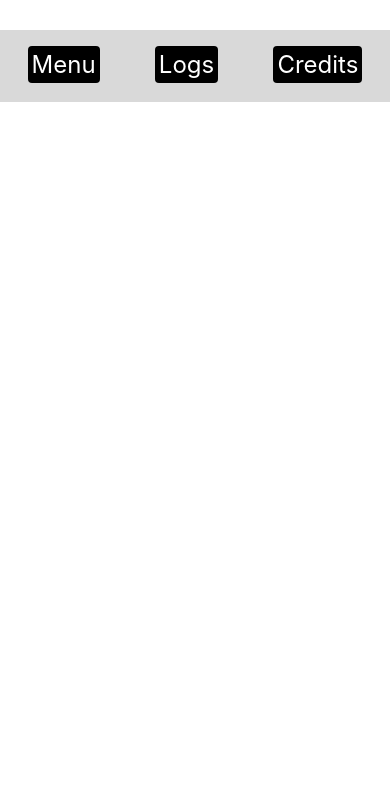
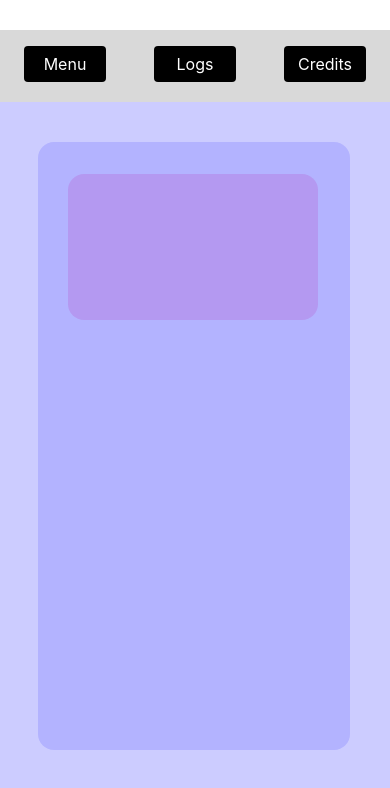
Before and after one commit to luis-luciqm/learning-react-native-expo, a React Native app: screen / in a window 390 px wide. Shown: the top 788 px of the page. Built offline with nearby package versions, Linux system fonts and the light colour scheme.

Commit message:
ajustando layout

```diff
--- a/App.js
+++ b/App.js
@@ -3,6 +3,7 @@ import { StyleSheet, Text, View } from 'react-native';
 
 export default function App() {
   return (
+    <>
     <View style={styles.container}>
       <View style={styles.header}>
         <View style={styles.bottoms}>
@@ -15,14 +16,22 @@ export default function App() {
           <Text style={styles.textBottom}>Credits</Text>
         </View>
       </View>
+    </View>
+    <View style={styles.content1}>
+      <View style={styles.content2}>
+        <View style={styles.contentChild}>
 
+        </View>
+
+      </View>
     </View>
+    </>
   );
 }
 
 const styles = StyleSheet.create({
   container: {
-    flex: 1,
+
     backgroundColor: '#fff',
     // alignItems: 'center',
     // justifyContent: 'center',
@@ -41,11 +50,37 @@ const styles = StyleSheet.create({
 
   textBottom: {
     color: 'white',
-    fontSize: 24,
+    fontSize: 16,
     backgroundColor: 'black',
     marginTop: 16,
     borderRadius: 4,
-    padding: 4,
+    padding: 8,
+    width: 82,
+    textAlign: 'center'
+  },
+
+  content1: {
+    backgroundColor: '#ccccff',
+    height: '100%'
+  },
+
+  content2: {
+    display: 'flex',
+    backgroundColor: '#b3b3ff',
+    height: '72%',
+    width: '80%',
+    marginTop: 40,
+    marginLeft: 38,
+    borderRadius: 16
+  },
+
+  contentChild: {
+    backgroundColor: '#b3b3',
+    height: '24%',
+    width: '80%',
+    marginTop: 32,
+    marginLeft: 30,
+    borderRadius: 16
   }
 
 
```
